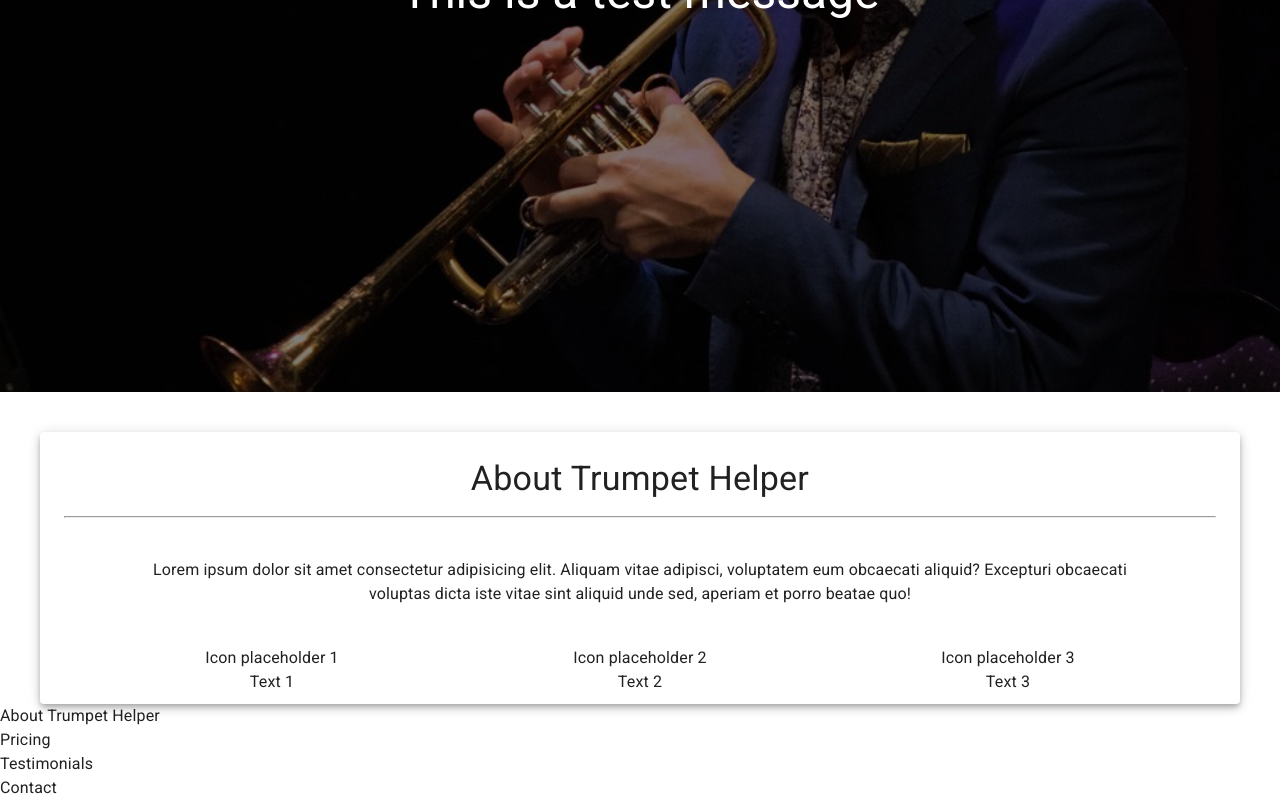
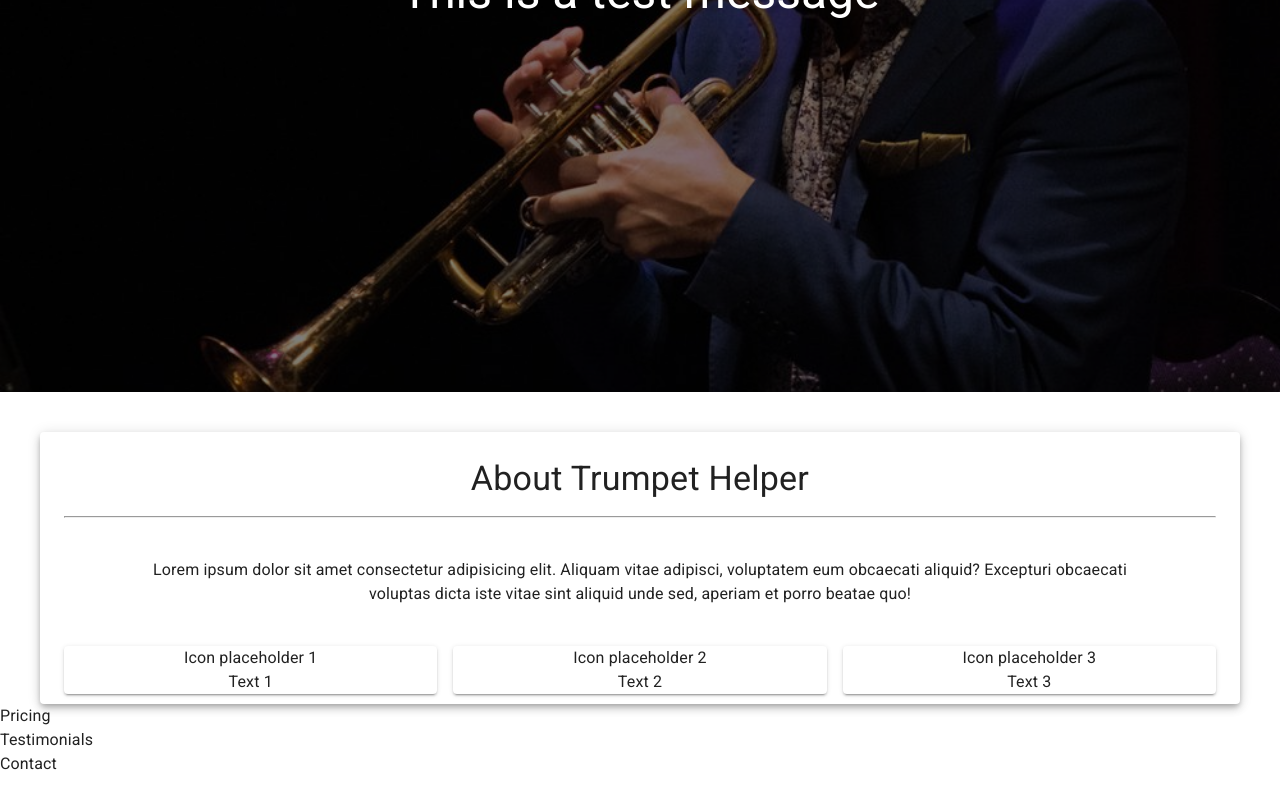
Before and after one commit to mbronstein1/trumpet-helper, a React (Create React App) app in the folder client/: page / in a window 1280 px wide. Shown: the part 408-1208 px from the top of the page. After the commit the page ends 1184 px from the top, so only its background shows below. Built offline with nearby package versions, Linux system fonts and the light colour scheme.

Commit message:
added smooth scrolling on landing page

```diff
--- a/client/package.json
+++ b/client/package.json
@@ -15,6 +15,7 @@
     "react-intersection-observer": "^9.4.3",
     "react-material-ui-carousel": "^3.4.2",
     "react-scripts": "5.0.1",
+    "react-scroll": "^1.8.9",
     "web-vitals": "^2.1.4"
   },
   "scripts": {
--- a/client/src/App.js
+++ b/client/src/App.js
@@ -2,18 +2,18 @@ import React from 'react';
 import NavBar from './components/NavBar';
 import Hero from './components/Hero';
 import About from './components/About';
+import { Box } from '@mui/material';
 
 const App = () => {
   return (
-    <div>
+    <Box>
       <NavBar />
       <Hero />
       <About />
-      <div>About Trumpet Helper</div>
       <div>Pricing</div>
       <div>Testimonials</div>
       <div>Contact</div>
-    </div>
+    </Box>
   );
 };
 
--- a/client/src/components/About.js
+++ b/client/src/components/About.js
@@ -1,5 +1,5 @@
 import React from 'react';
-import { Box, Container, Typography, Card } from '@mui/material';
+import { Box, Container, Typography, Card, Grid } from '@mui/material';
 import { InView } from 'react-intersection-observer';
 import classes from './About.module.css';
 
@@ -11,7 +11,7 @@ const cardContent = [
 
 const About = () => {
   return (
-    <Box sx={{ mt: 5 }}>
+    <Box id='about' sx={{ mt: 5 }}>
       <Container elevation={5} component={Card} className={classes['about-container']}>
         <Typography component='h3' variant='h4' sx={{ p: 2 }}>
           About Trumpet Helper
@@ -23,18 +23,20 @@ const About = () => {
             aliquid unde sed, aperiam et porro beatae quo!
           </Typography>
         </Container>
-        <Container sx={{ display: 'flex', justifyContent: 'space-around' }}>
+        <Grid container spacing={2}>
           {cardContent.map((item, index) => (
-            <InView key={`About-content: ${index}`} rootMargin={item.rootMargin} threshold={0} onChange={inView => console.log(inView)}>
+            <InView key={`About-content: ${index}`} rootMargin={item.rootMargin} threshold={0}>
               {({ inView, ref }) => (
-                <Card ref={ref} elevation={0} sx={{ transform: `translate(${inView ? '0' : '-50px'}, ${item.translateY})`, transition: 'all 1s', opacity: `${inView ? 1 : 0}` }}>
-                  <Typography>{item.icon}</Typography>
-                  <Typography>{item.text}</Typography>
-                </Card>
+                <Grid item xs={12} sm={4}>
+                  <Card ref={ref} elevation={2} sx={{ transform: `translate(${inView ? '0' : '-50px'}, ${item.translateY})`, transition: 'all 1s', opacity: `${inView ? 1 : 0}` }}>
+                    <Typography>{item.icon}</Typography>
+                    <Typography>{item.text}</Typography>
+                  </Card>
+                </Grid>
               )}
             </InView>
           ))}
-        </Container>
+        </Grid>
       </Container>
     </Box>
   );
--- a/client/src/components/NavBar.js
+++ b/client/src/components/NavBar.js
@@ -1,6 +1,7 @@
 import React, { useState } from 'react';
 import { AppBar, Box, CssBaseline, Drawer, IconButton, List, ListItem, ListItemButton, ListItemText, Toolbar, Typography, Button } from '@mui/material';
 import { Menu as MenuIcon } from '@mui/icons-material';
+import { Link } from 'react-scroll';
 
 const drawerWidth = 240;
 const navItems = ['Home', 'About', 'Pricing', 'Contact'];
@@ -34,7 +35,7 @@ function NavBar({ window }) {
   const container = window !== undefined ? () => window().document.body : undefined;
 
   return (
-    <Box sx={{ display: 'flex' }}>
+    <Box id='home' sx={{ display: 'flex' }}>
       <CssBaseline />
       <AppBar component='nav' sx={{ backgroundColor: 'rgba(0, 0, 0, .3)', boxShadow: 0 }}>
         <Toolbar>
@@ -46,9 +47,11 @@ function NavBar({ window }) {
           </Typography>
           <Box sx={{ display: { xs: 'none', sm: 'block' } }}>
             {navItems.map(item => (
-              <Button key={item} sx={{ color: '#fff' }}>
-                {item}
-              </Button>
+              <Link to={item.toLowerCase()} smooth={true} spy={true} activeClass='' duration='300'>
+                <Button key={item} sx={{ color: '#fff' }}>
+                  {item}
+                </Button>
+              </Link>
             ))}
             <Button variant='outlined' sx={{ backgroundColor: '#fff', marginLeft: '10px' }}>
               Signup
```
Also changed, not shown: 1 other file (tests, documents, lock files or other folders).
